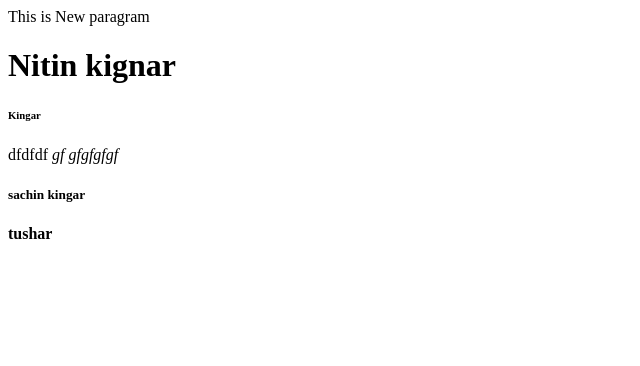
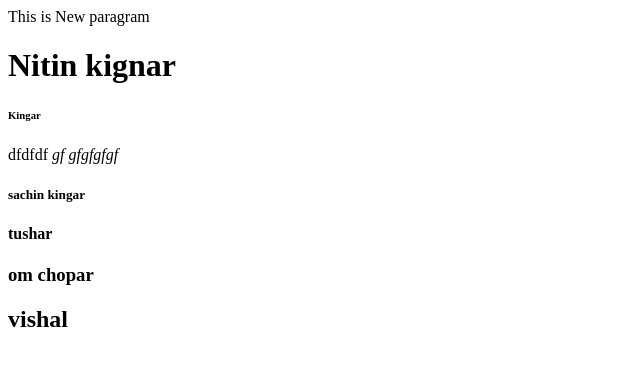
Before and after one commit to Kingarnitin/LocalRepo, a plain HTML site: page index.html in a window 1280 px wide. Shown: the whole page, without its empty margins (0-640 px from the left). Drawn offline with Linux system fonts and the light colour scheme.

Commit message:
Add Vishal

```diff
--- a/index.html
+++ b/index.html
@@ -19,6 +19,8 @@
     <h4>tushar
 
     </h4>
+    <h3>om chopar</h3>
+    <h2>vishal</h2>
 
 </body>
 </html>
```
